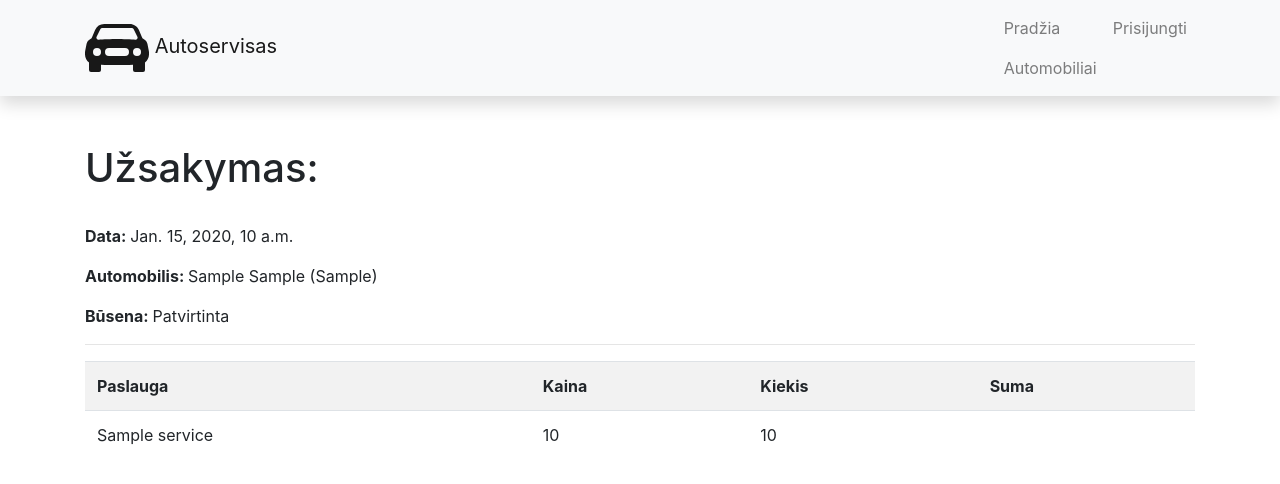
After one commit to DonatasNoreika/autoservice_2023_pavasaris, a Django app: page /autoservice/orders/1 in a window 1280 px wide. The commit adds this page. Shown: the top 484 px of the page. Run offline with Django 4.2, Linux system fonts and the light colour scheme; tables that the repository leaves empty hold one stand-in row (values such as "Sample post"); some libraries are stand-ins or nearby versions.

Commit message:
5: +Paspaudus ant užsakymo nuorodos, būtų rodoma detali informacija apie užsakymą. Čia pat būtų matomos ir užsakymo eilučių informacija.

```diff
--- a/mysite/autoservice/models.py
+++ b/mysite/autoservice/models.py
@@ -63,7 +63,7 @@ class Order(models.Model):
 
 
 class OrderLine(models.Model):
-    order = models.ForeignKey(to="Order", on_delete=models.CASCADE)
+    order = models.ForeignKey(to="Order", on_delete=models.CASCADE, related_name="lines")
     service = models.ForeignKey(to="Service", verbose_name="Paslauga", on_delete=models.SET_NULL, null=True)
     quantity = models.IntegerField(verbose_name="Kiekis")
 
--- /dev/null
+++ b/mysite/autoservice/templates/order.html
@@ -0,0 +1,28 @@
+{% extends "base.html" %}
+
+{% block title %}Užsakymas{% endblock %}
+
+{% block content %}
+<h1>Užsakymas:</h1>
+<br>
+<p><strong>Data: </strong>{{ order.date }}</p>
+<p><strong>Automobilis: </strong>{{ order.vehicle }}</p>
+<p><strong>Būsena: </strong>{{ order.get_status_display }}</p>
+<hr>
+<table class="table table-striped">
+    <tr>
+        <th>Paslauga</th>
+        <th>Kaina</th>
+        <th>Kiekis</th>
+        <th>Suma</th>
+    </tr>
+{% for line in order.lines.all %}
+    <tr>
+        <td>{{ line.service }}</td>
+        <td>{{ line.service.price }}</td>
+        <td>{{ line.quantity }}</td>
+        <td></td>
+    </tr>
+{% endfor %}
+</table>
+{% endblock %}
--- a/mysite/autoservice/templates/orders.html
+++ b/mysite/autoservice/templates/orders.html
@@ -6,7 +6,9 @@
 <h1>Užsakymai:</h1>
 <br>
 {% for order in orders %}
-<p>{{ order }}</p>
+<a href="{{ order.pk }}">
+    <p>{{ order }}</p>
+</a>
 <hr>
 {% endfor %}
 {% endblock %}
--- a/mysite/autoservice/urls.py
+++ b/mysite/autoservice/urls.py
@@ -7,4 +7,5 @@ urlpatterns = [
     path('vehicles/', views.vehicles, name="vehicles"),
     path('vehicles/<int:vehicle_id>', views.vehicle, name='vehicle'),
     path('orders/', views.OrderListView.as_view(), name='orders'),
+    path('orders/<int:pk>', views.OrderDetailView.as_view(), name="order"),
 ]
--- a/mysite/autoservice/views.py
+++ b/mysite/autoservice/views.py
@@ -26,7 +26,14 @@ def vehicle(request, vehicle_id):
     }
     return render(request, 'vehicle.html', context=context)
 
+
 class OrderListView(generic.ListView):
     model = Order
     template_name = 'orders.html'
     context_object_name = 'orders'
+
+
+class OrderDetailView(generic.DetailView):
+    model = Order
+    template_name = 'order.html'
+    context_object_name = 'order'
```
